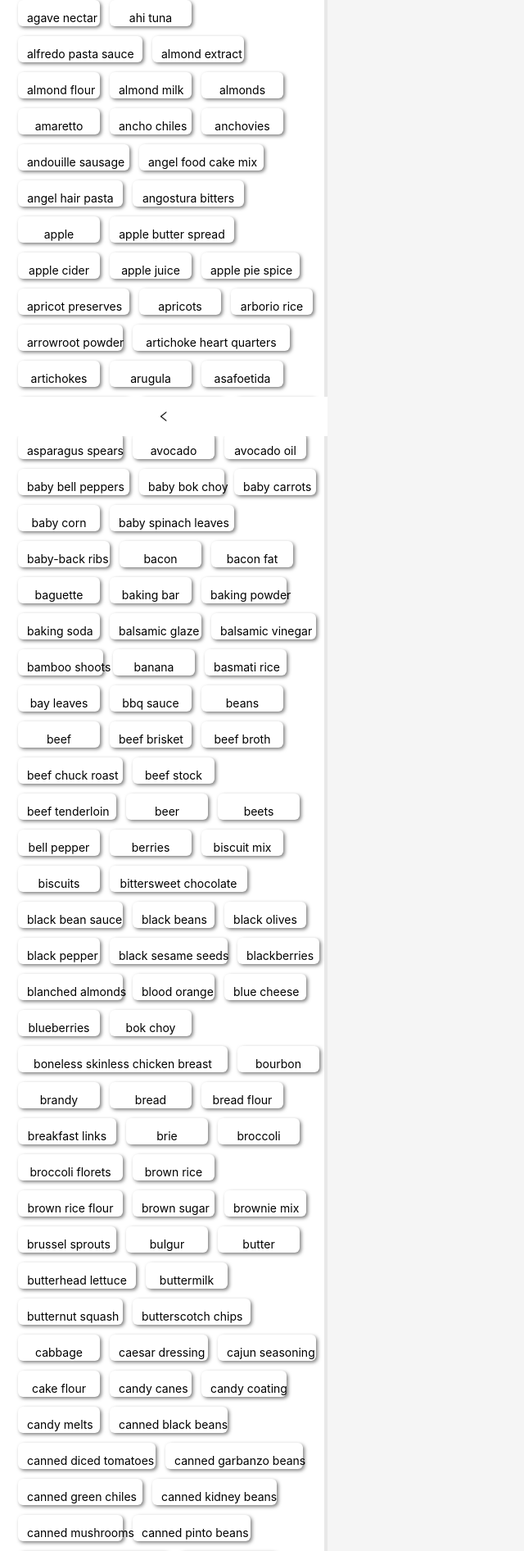
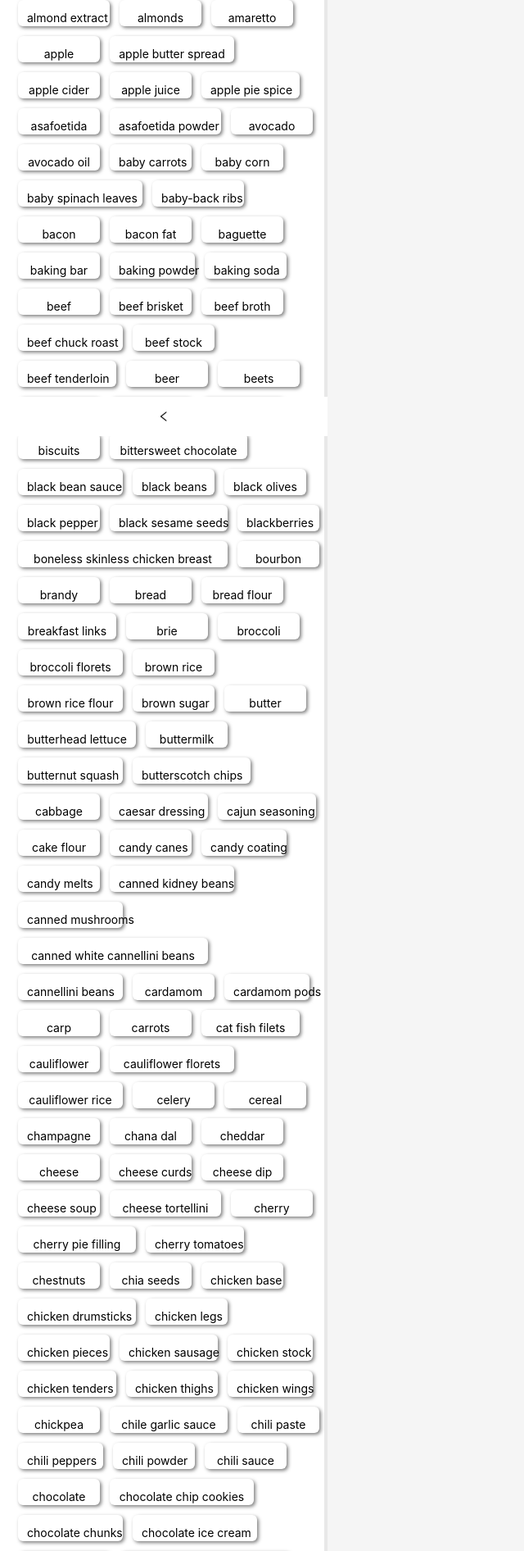
Before and after one commit to parulchaddha/TasteBud-AI, a React (Create React App) app in the folder tastebud/: page /Pantry in a window 1280 px wide. Shown: the part 268-2160 px from the top of the page at 82% size, without its empty margins (0-640 px from the left). Built offline with nearby package versions, Linux system fonts and the light colour scheme.

Commit message:
Ingredient data filtered

```diff
--- a/tastebud/src/Components/ingredientData.js
+++ b/tastebud/src/Components/ingredientData.js
@@ -1,42 +1,18 @@
 const ingredientData = [
     {"name": "5 spice powder", "id": 1002002},
-    {"name": "acorn squash", "id": 11482},
-    {"name": "adobo sauce", "id": 6979},
-    {"name": "agave nectar", "id": 19912},
-    {"name": "ahi tuna", "id": 15117},
     {"name": "alfredo pasta sauce", "id": 93606},
     {"name": "almond extract", "id": 1002050},
-    {"name": "almond flour", "id": 93740},
-    {"name": "almond milk", "id": 93607},
     {"name": "almonds", "id": 12061},
-    {"name": "amaretto", "id": 10014534},
-    {"name": "ancho chiles", "id": 10211962},
-    {"name": "anchovies", "id": 15001},
-    {"name": "andouille sausage", "id": 7064},
-    {"name": "angel food cake mix", "id": 18087},
-    {"name": "angel hair pasta", "id": 10020420},
-    {"name": "angostura bitters", "id": 93653},
+    {"name": "amaretto", "id": 10014534},,
     {"name": "apple", "id": 9003},
     {"name": "apple butter spread", "id": 19294},
     {"name": "apple cider", "id": 1009016},
     {"name": "apple juice", "id": 9016},
     {"name": "apple pie spice", "id": 1042035},
-    {"name": "apricot preserves", "id": 19719},
-    {"name": "apricots", "id": 9021},
-    {"name": "arborio rice", "id": 10020052},
-    {"name": "arrowroot powder", "id": 20003},
-    {"name": "artichoke heart quarters", "id": 93828},
-    {"name": "artichokes", "id": 11007},
-    {"name": "arugula", "id": 11959},
     {"name": "asafoetida", "id": 1032035},
     {"name": "asafoetida powder", "id": 0},
-    {"name": "asiago cheese", "id": 1001033},
-    {"name": "asian pear", "id": 9252},
-    {"name": "asparagus spears", "id": 11011},
     {"name": "avocado", "id": 9037},
     {"name": "avocado oil", "id": 4581},
-    {"name": "baby bell peppers", "id": 10311821},
-    {"name": "baby bok choy", "id": 93636},
     {"name": "baby carrots", "id": 11960},
     {"name": "baby corn", "id": 10011168},
     {"name": "baby spinach leaves", "id": 11457},
@@ -47,14 +23,6 @@ const ingredientData = [
     {"name": "baking bar", "id": 19078},
     {"name": "baking powder", "id": 18371},
     {"name": "baking soda", "id": 18372},
-    {"name": "balsamic glaze", "id": 98998},
-    {"name": "balsamic vinegar", "id": 2069},
-    {"name": "bamboo shoots", "id": 11028},
-    {"name": "banana", "id": 9040},
-    {"name": "basmati rice", "id": 10020444},
-    {"name": "bay leaves", "id": 2004},
-    {"name": "bbq sauce", "id": 6150},
-    {"name": "beans", "id": 16069},
     {"name": "beef", "id": 23572},
     {"name": "beef brisket", "id": 13023},
     {"name": "beef broth", "id": 6008},
@@ -74,11 +42,6 @@ const ingredientData = [
     {"name": "black pepper", "id": 1002030},
     {"name": "black sesame seeds", "id": 10012023},
     {"name": "blackberries", "id": 9042},
-    {"name": "blanched almonds", "id": 12062},
-    {"name": "blood orange", "id": 1009200},
-    {"name": "blue cheese", "id": 1004},
-    {"name": "blueberries", "id": 9050},
-    {"name": "bok choy", "id": 11116},
     {"name": "boneless skinless chicken breast", "id": 1055062},
     {"name": "bourbon", "id": 10014037},
     {"name": "brandy", "id": 10114037},
@@ -91,9 +54,6 @@ const ingredientData = [
     {"name": "brown rice", "id": 20040},
     {"name": "brown rice flour", "id": 20090},
     {"name": "brown sugar", "id": 19334},
-    {"name": "brownie mix", "id": 18632},
-    {"name": "brussel sprouts", "id": 11098},
-    {"name": "bulgur", "id": 20012},
     {"name": "butter", "id": 1001},
     {"name": "butterhead lettuce", "id": 11250},
     {"name": "buttermilk", "id": 1230},
@@ -106,24 +66,10 @@ const ingredientData = [
     {"name": "candy canes", "id": 93759},
     {"name": "candy coating", "id": 98857},
     {"name": "candy melts", "id": 93775},
-    {"name": "canned black beans", "id": 16018},
-    {"name": "canned diced tomatoes", "id": 11531},
-    {"name": "canned garbanzo beans", "id": 16058},
-    {"name": "canned green chiles", "id": 11980},
     {"name": "canned kidney beans", "id": 16034},
     {"name": "canned mushrooms", "id": 11264},
-    {"name": "canned pinto beans", "id": 16044},
-    {"name": "canned red kidney beans", "id": 10016034},
-    {"name": "canned tomatoes", "id": 10011693},
-    {"name": "canned tuna", "id": 10115121},
-    {"name": "canned white beans", "id": 16051},
     {"name": "canned white cannellini beans", "id": 10016051},
     {"name": "cannellini beans", "id": 10716050},
-    {"name": "cantaloupe", "id": 9181},
-    {"name": "capers", "id": 2054},
-    {"name": "caramel sauce", "id": 19364},
-    {"name": "caramels", "id": 19074},
-    {"name": "caraway seed", "id": 2005},
     {"name": "cardamom", "id": 2006},
     {"name": "cardamom pods", "id": 1002006},
     {"name": "carp", "id": 15008},
@@ -133,10 +79,6 @@ const ingredientData = [
     {"name": "cauliflower florets", "id": 10011135},
     {"name": "cauliflower rice", "id": 10111135},
     {"name": "celery", "id": 11143},
-    {"name": "celery ribs", "id": 10111143},
-    {"name": "celery root", "id": 11141},
-    {"name": "celery salt", "id": 1052047},
-    {"name": "celery seed", "id": 2007},
     {"name": "cereal", "id": 8029},
     {"name": "champagne", "id": 10043155},
     {"name": "chana dal", "id": 99236},
@@ -152,10 +94,6 @@ const ingredientData = [
     {"name": "chestnuts", "id": 12098},
     {"name": "chia seeds", "id": 12006},
     {"name": "chicken base", "id": 6080},
-    {"name": "chicken bouillon", "id": 6480},
-    {"name": "chicken bouillon granules", "id": 1006080},
-    {"name": "chicken breasts", "id": 5062},
-    {"name": "chicken broth", "id": 6194},
     {"name": "chicken drumsticks", "id": 5066},
     {"name": "chicken legs", "id": 5075},
     {"name": "chicken pieces", "id": 1005006},
@@ -170,10 +108,6 @@ const ingredientData = [
     {"name": "chili peppers", "id": 11962},
     {"name": "chili powder", "id": 2009},
     {"name": "chili sauce", "id": 6972},
-    {"name": "chipotle chiles in adobo", "id": 11632},
-    {"name": "chipotle chilies", "id": 98839},
-    {"name": "chipotle peppers in adobo", "id": 99223},
-    {"name": "chive & onion cream cheese spread", "id": 93748},
     {"name": "chocolate", "id": 19081},
     {"name": "chocolate chip cookies", "id": 28027},
     {"name": "chocolate chunks", "id": 10419903},
@@ -185,10 +119,6 @@ const ingredientData = [
     {"name": "chorizo sausage", "id": 7019},
     {"name": "cider vinegar", "id": 2048},
     {"name": "cilantro", "id": 11165},
-    {"name": "cinnamon roll", "id": 99020},
-    {"name": "cinnamon stick", "id": 1002010},
-    {"name": "cinnamon sugar", "id": 10219335},
-    {"name": "cinnamon swirl bread", "id": 18047},
     {"name": "clam juice", "id": 14187},
     {"name": "clams", "id": 15157},
     {"name": "clarified butter", "id": 93632},
@@ -198,7 +128,6 @@ const ingredientData = [
     {"name": "cocoa nibs", "id": 98846},
     {"name": "cocoa powder", "id": 19165},
     {"name": "coconut", "id": 12104},
-    {"name": "coconut aminos", "id": 98929},
     {"name": "coconut butter", "id": 93746},
     {"name": "coconut cream", "id": 12115},
     {"name": "coconut extract", "id": 1032050},
@@ -212,18 +141,10 @@ const ingredientData = [
     {"name": "cola", "id": 14400},
     {"name": "colby jack", "id": 1011},
     {"name": "collard greens", "id": 11161},
-    {"name": "condensed cream of celery soup", "id": 6010},
-    {"name": "condensed cream of mushroom soup", "id": 6147},
-    {"name": "confectioner's swerve", "id": 99084},
     {"name": "cooked bacon", "id": 10862},
     {"name": "cooked brown rice", "id": 20041},
     {"name": "cooked chicken breast", "id": 5064},
-    {"name": "cooked ham", "id": 10802},
-    {"name": "cooked long grain rice", "id": 10220445},
     {"name": "cooked pasta", "id": 20421},
-    {"name": "cooked polenta", "id": 1008166},
-    {"name": "cooked quinoa", "id": 20137},
-    {"name": "cooked wild rice", "id": 20088},
     {"name": "cookies", "id": 10118192},
     {"name": "coriander", "id": 2012},
     {"name": "corn", "id": 11168},
@@ -231,13 +152,6 @@ const ingredientData = [
     {"name": "corn chips", "id": 19003},
     {"name": "corn flakes cereal", "id": 8020},
     {"name": "corn flour", "id": 20019},
-    {"name": "corn kernels", "id": 11172},
-    {"name": "corn oil", "id": 42289},
-    {"name": "corn tortillas", "id": 18363},
-    {"name": "cornbread", "id": 18023},
-    {"name": "corned beef", "id": 13346},
-    {"name": "cornish hens", "id": 5307},
-    {"name": "cornmeal", "id": 35137},
     {"name": "cornstarch", "id": 20027},
     {"name": "cotija cheese", "id": 1001019},
     {"name": "cottage cheese", "id": 1012},
@@ -275,24 +189,12 @@ const ingredientData = [
     {"name": "dark sesame oil", "id": 1004058},
     {"name": "dates", "id": 9087},
     {"name": "deep dish pie crust", "id": 18945},
-    {"name": "deli ham", "id": 10010151},
-    {"name": "deli turkey", "id": 7259},
-    {"name": "dessert oats", "id": 8121},
-    {"name": "dessert wine", "id": 10014057},
-    {"name": "diced ham", "id": 99186},
     {"name": "diet pop", "id": 14146},
     {"name": "dijon mustard", "id": 1002046},
-    {"name": "dill", "id": 2045},
-    {"name": "dill pickles", "id": 10011937},
-    {"name": "hot dog", "id": 21118},
     {"name": "double cream", "id": 1011053},
     {"name": "dried apricots", "id": 9032},
     {"name": "dried basil", "id": 2003},
     {"name": "dried cherries", "id": 93822},
-    {"name": "dried chorizo", "id": 99233},
-    {"name": "dried cranberries", "id": 9079},
-    {"name": "dried dill", "id": 2017},
-    {"name": "dried onion", "id": 11284},
     {"name": "dried porcini mushrooms", "id": 10011268},
     {"name": "dried rubbed sage", "id": 1002038},
     {"name": "dried thyme", "id": 2042},
```
